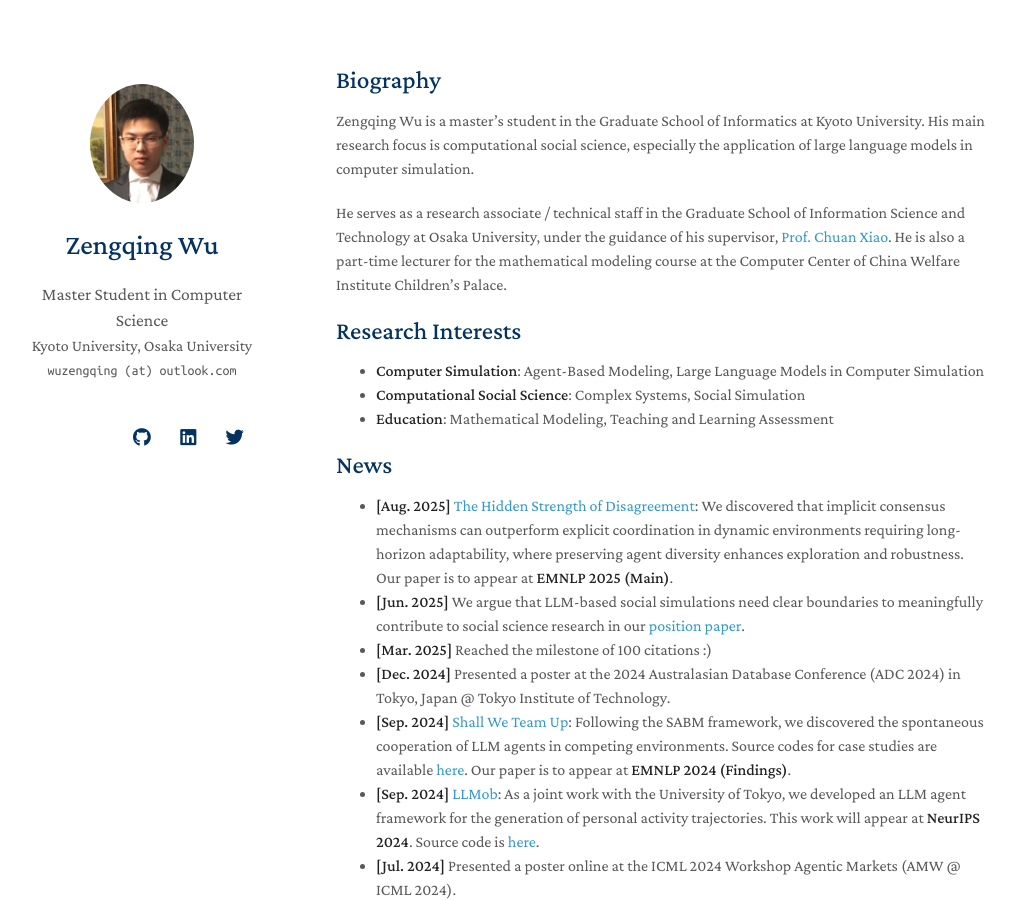
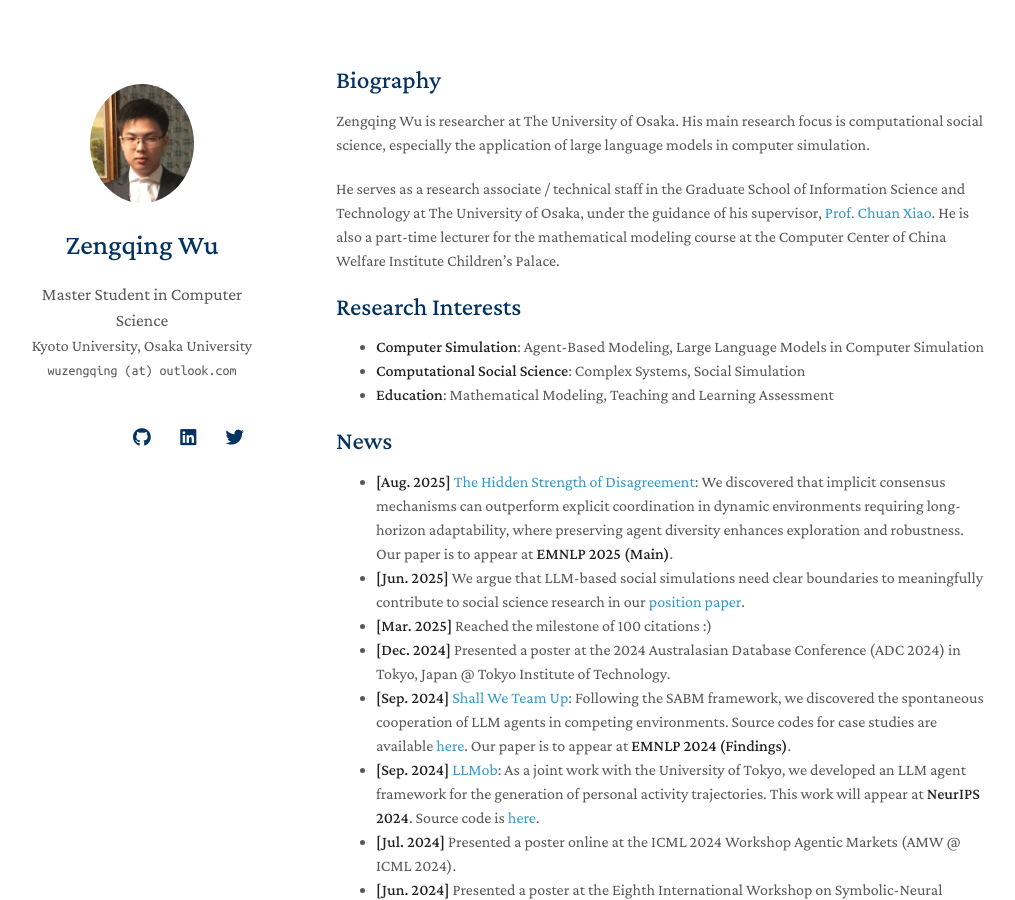
Before and after one commit to wuzengqing001225/wuzengqing001225.github.io, a Jekyll site: the page built from index.md, in a window 1280 px wide and 900 px high. Shown: the whole window, without its empty margins (134-1149 px from the left). Built offline with Jekyll 4.4.1, drawn with Linux system fonts in a browser that asks for light colours; nearby versions of some CDN libraries; a style sheet for code colours, icons or effects is not loaded; our own code applies the rules of GitHub Pages for plain Markdown files.

Commit message:
Update index.md

```diff
--- a/index.md
+++ b/index.md
@@ -4,9 +4,9 @@
 
 ## Biography
 
-Zengqing Wu is a master's student in the Graduate School of Informatics at Kyoto University. His main research focus is computational social science, especially the application of large language models in computer simulation.
+Zengqing Wu is researcher at The University of Osaka. His main research focus is computational social science, especially the application of large language models in computer simulation.
 
-He serves as a research associate / technical staff in the Graduate School of Information Science and Technology at Osaka University, under the guidance of his supervisor, [Prof. Chuan Xiao](https://sites.google.com/site/chuanxiao1983/home). He is also a part-time lecturer for the mathematical modeling course at the Computer Center of China Welfare Institute Children's Palace.
+He serves as a research associate / technical staff in the Graduate School of Information Science and Technology at The University of Osaka, under the guidance of his supervisor, [Prof. Chuan Xiao](https://sites.google.com/site/chuanxiao1983/home). He is also a part-time lecturer for the mathematical modeling course at the Computer Center of China Welfare Institute Children's Palace.
 
 <!-- [[Japanese Page](./jp.md)] [[Chinese Page](./cn.md)] -->
 
```
